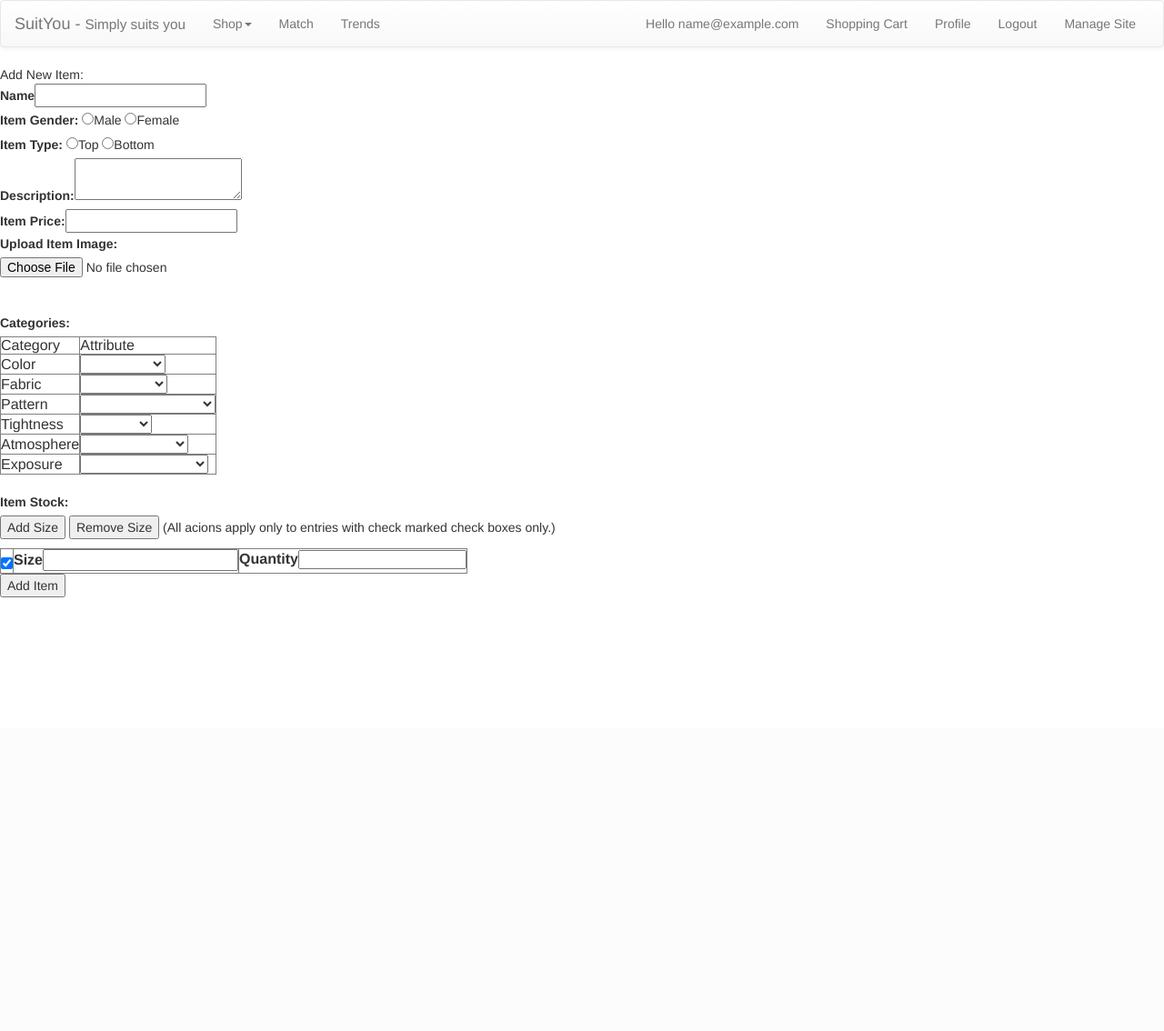
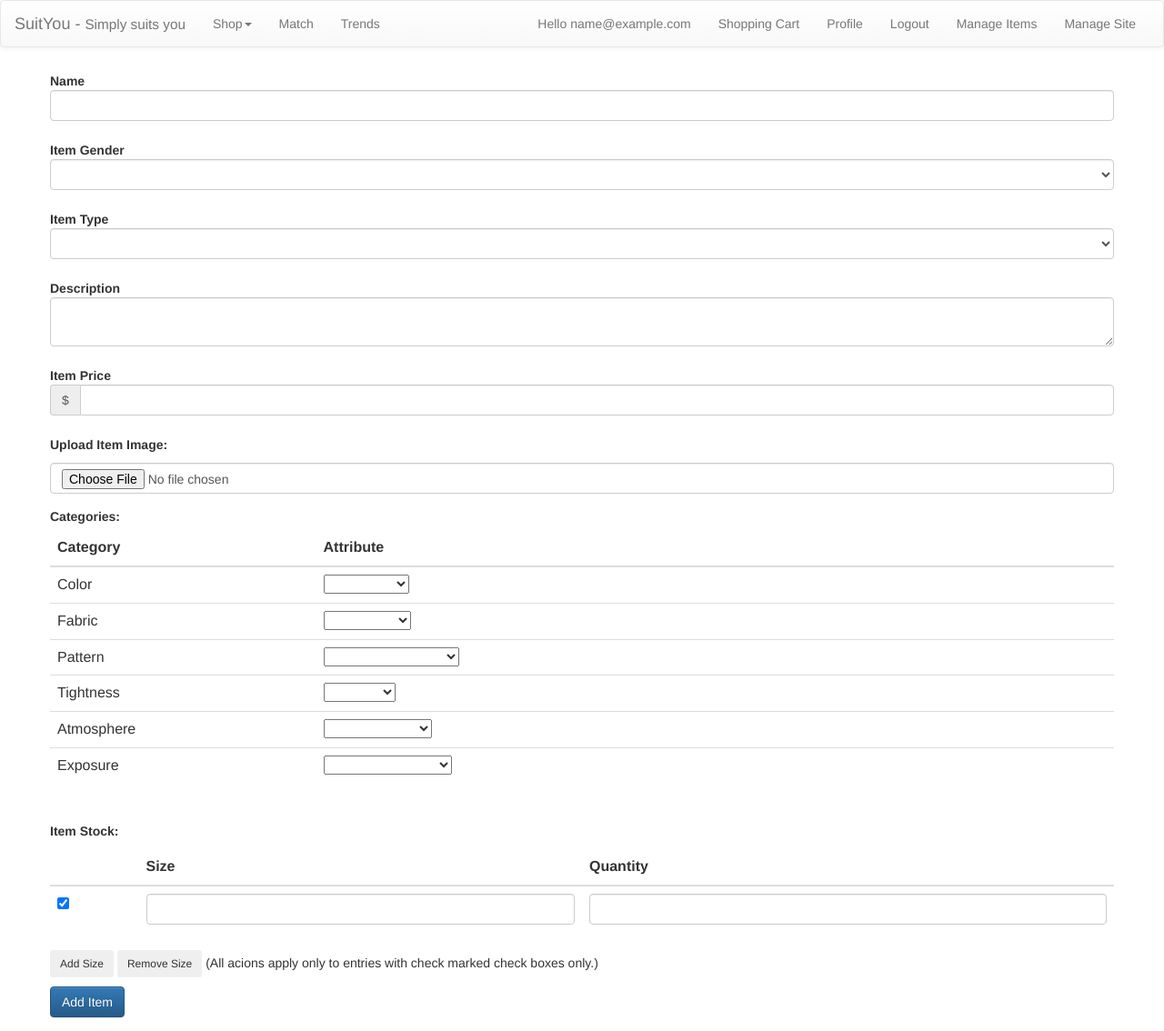
Before and after one commit to amitabir/suityou, a PHP site: page /add_item.php in a window 1280 px wide. Shown: the whole page at 91% size. Before the commit the page ends 657 px from the top, so only its background shows below. Run offline with PHP 8.4, Linux system fonts and the light colour scheme; the visitor is signed in with stand-in values (Sample User, id 1); data comes from the database, SQL or seed files in the repository; data that the repository does not hold is empty; some libraries are stand-ins or nearby versions.

Commit message:
styled the manage items

```diff
--- a/add_item.php
+++ b/add_item.php
@@ -21,11 +21,11 @@ if(!empty($_GET["itemId"])) {
 		var table = document.getElementById(tableID);
 		var rowCount = table.rows.length;
 		var row = table.insertRow(rowCount);
-		var colCount = table.rows[0].cells.length;
+		var colCount = table.rows[1].cells.length;
 		for(var i=0; i<colCount; i++) {
 			var newcell = row.insertCell(i);
-			newcell.innerHTML = table.rows[0].cells[i].innerHTML;
-			newcell.childNodes[1].value = "";
+			newcell.innerHTML = table.rows[1].cells[i].innerHTML;
+			newcell.childNodes[0].value = "";
 		}
 	}
 
@@ -36,7 +36,7 @@ if(!empty($_GET["itemId"])) {
 			var row = table.rows[i];
 			var chkbox = row.cells[0].childNodes[0];
 			if(null != chkbox && true == chkbox.checked) {
-				if(rowCount <= 1) {         // limit the user from removing all the fields
+				if(rowCount <= 2) {         // limit the user from removing all the fields
 					alert("Must have at least one size available in stock.");
 					break;
 				}
@@ -48,42 +48,68 @@ if(!empty($_GET["itemId"])) {
 	}
 </script>
 
-    <div id="content_header"></div>
-    <div id="site_content">
-        <div id="content">
-			<div class="add_item_form">
+<div class="container">
 				<?php if ($itemForUpdate != NULL) { ?>
-	            	<form id="add_item_form" action="manage_item_logic.php?action=update&itemId=<?php echo $itemForUpdate->itemId;?>" method="post" enctype="multipart/form-data"/>
-						Update Item:<br />
+	            	<form id="add_item_form" class="form-horizontal" action="manage_item_logic.php?action=update&itemId=<?php echo $itemForUpdate->itemId;?>" method="post" enctype="multipart/form-data" role="form"/>
 				<?php } else { ?>
-					<form id="add_item_form" action="manage_item_logic.php?action=add" method="post" enctype="multipart/form-data"/>
-						Add New Item:<br />
+					<form id="add_item_form" class="form-horizontal" action="manage_item_logic.php?action=add" method="post" enctype="multipart/form-data" role="form"/>
 				<?php } ?>
-			        <div class="center">
-			        	<label for="name">Name</label><input type="text" name="name" id="name" value="<?php echo $itemForUpdate->name; ?>"/><br />
-			            <label for="gender">Item Gender:</label>
-  						  		<input type="radio" name="gender" id="gender" value="MALE" <?php if ($itemForUpdate->gender == 'MALE') echo "checked"; ?>>Male</option>
-  						  		<input type="radio" name="gender" id="gender" value="FEMALE" <?php if ($itemForUpdate->gender == 'FEMALE') echo "checked"; ?>>Female</option>
+
+		                <div class="form-group">
+		                    <label class="control-label" for="name">Name</label>
+		                    <input class="form-control" type="text" name="name" id="name" value="<?php echo $itemForUpdate->name; ?>" />
+		                </div>
+		                <div class="form-group">
+		                    <label class="control-label" for="name">Item Gender</label>
+		                    <select class="form-control" name="gender">
+								<option></option>
+		                        <option <?php if ($itemForUpdate->gender == 'FEMALE') echo "selected"; ?> value="FEMALE">FEMALE</option>
+		                        <option <?php if ($itemForUpdate->gender == 'MALE') echo "selected"; ?> value="MALE">MALE</option>
+		                    </select>
 							<label for="gender" class="error" style="display: none;"></label>
-							<br/>
-			            <label for="type">Item Type:</label>
-				  		<input type="radio" name="type" id="type" value="TOP" <?php if ($itemForUpdate->type == 'TOP') echo "checked"; ?>>Top</option>
-				  		<input type="radio" name="type" id="type" value="BOTTOM" <?php if ($itemForUpdate->type == 'BOTTOM') echo "checked"; ?>>Bottom</option>
+		                </div>
+		                <div class="form-group">
+		                    <label class="control-label" for="type">Item Type</label>
+		                    <select class="form-control" name="type">
+								<option></option>
+		                        <option <?php if ($itemForUpdate->type == 'TOP') echo "selected"; ?> value="TOP">TOP</option>
+		                        <option <?php if ($itemForUpdate->gender == 'BOTTOM') echo "selected"; ?> value="BOTTOM">BOTTOM</option>
+		                    </select>
 							<label for="type" class="error" style="display: none;"></label>
-							<br/>
-			            <label for="description">Description:<br/></label><textarea name="description" id="description"/><?php echo $itemForUpdate->description; ?></textarea><br />
-			            <label for="price">Item Price:</label><input type="text" name="price" id="price" value="<?php echo $itemForUpdate->price; ?>"/><br />
-						<?php if ($itemForUpdate != NULL) { ?>
+						</div>
 
-						<img src="images/items/<?php echo $itemForUpdate->picture; ?>" /><br/>
+						 <div class="form-group">
+							 <label class="control-label" for="description">Description</label>
+							 <textarea class="form-control" name="description" id="description"/><?php echo $itemForUpdate->description; ?></textarea>
+						 </div>
 
-						<?php }?>
+						 <div class="form-group">
+							 <label class="control-label" for="price">Item Price</label>
+							 <div class="input-group">
+							   <span class="input-group-addon">$</span>
+							   <input class="form-control" type="text" name="price" id="price" value="<?php echo $itemForUpdate->price; ?>"/>
+							  </div>
+							  <label for="price" class="error" style="display: none;"></label>
+						 </div>
 
-						<label for="imageToUpload"><?php if ($itemForUpdate != NULL) echo "Change Item Image: "; else echo "Upload Item Image: "; ?></label><input type="file" name="imageToUpload" id="imageToUpload" <?php if ($itemForUpdate == NULL) echo "required"; ?> > <br />
-						<br/>
+			            <div class="form-group">
+							<?php if ($itemForUpdate != NULL) { ?>
+						 	  <p> <label class="control-label">Item Image</label></p>
+							<img class="thumbnail" src="images/items/<?php echo $itemForUpdate->picture; ?>" />
+
+							<?php }?>
+
+							<p><label class="control-label" for="imageToUpload"><?php if ($itemForUpdate != NULL) echo "Change Item Image: "; else echo "Upload Item Image: "; ?></label></p>
+								<input class="form-control" type="file" name="imageToUpload" id="imageToUpload" class="file" <?php if ($itemForUpdate == NULL) echo "required"; ?> >
+
+						</div>
+
+						<div class="form-group">
 						<label for="Categories">Categories:</label>
-						<table border="1px">
-							<tr><td>Category</td><td>Attribute</td></tr>
+						<table class="table">
+							<thead>
+							<tr><th class="col-md-3">Category</th><th class="col-md-9">Attribute</th></tr>
+							</thead>
 							<?php
 								$categoriesQuery = mysql_query("SELECT * FROM categories");
 								while($catRow = mysql_fetch_array($categoriesQuery)) {
@@ -117,17 +143,19 @@ if(!empty($_GET["itemId"])) {
 								}
 							?>
 						</table>
-						<br/>
+					</div>
 
-						<label for="stock">Item Stock:</label>
-						<p>
-						  <input id="addSize" name="addSize" type="button" value="Add Size" onClick="addRow('stockTable');" />
-						  <input id="removeSize" name="removeSize" type="button" value="Remove Size" onClick="deleteRow('stockTable');" />
-						  (All acions apply only to entries with check marked check boxes only.)
-						</p>
-						<label for="size[]" class="error" style="display: none;"></label>
-						<label for="quantity[]" class="error" style="display: none;"></label>
-						<table id="stockTable" class="form" border="1">
+					<div class="form-group">
+						<label class="control-label" for="stock">Item Stock:</label>
+
+						<p><label for="size[]" class="error" style="display: none;"></label></p>
+						<p><label for="quantity[]" class="error" style="display: none;"></label></p>
+						<table id="stockTable" class="table">
+						 <thead>
+							 <th class="col-md-1"></th>
+							 <th class="col-md-5">Size</th>
+							 <th class="col-md-6">Quantity</th>
+						 </thead>
 						 <tbody>
 						<?php
 							if ($itemForUpdate != NULL) {
@@ -136,8 +164,8 @@ if(!empty($_GET["itemId"])) {
 							  <tr>
 								<p>
 								<td><input type="checkbox" name="chk[]" checked="checked"/><input type="hidden" name="stockIds[]" value="<?php echo $stockId; ?>"/></td>
-								<td><label for="size">Size</label><input type="text" name="size[]" value="<?php echo $stockInfo['size']; ?>"/></td>
-								<td><label for="quantity">Quantity</label><input type="text" class="small"  name="quantity[]" value="<?php echo $stockInfo['quantity']; ?>"/></td>
+								<td><input class="form-control" type="text" name="size[]" value="<?php echo $stockInfo['size']; ?>"/></td>
+								<td><input class="form-control" type="text" class="small"  name="quantity[]" value="<?php echo $stockInfo['quantity']; ?>"/></td>
 								</p>
 							  </tr>
 						<?php
@@ -147,8 +175,8 @@ if(!empty($_GET["itemId"])) {
 						  <tr>
 							<p>
 							<td><input type="checkbox" name="chk[]" checked="checked"/><input type="hidden" name="stockIds[]"/></td>
-							<td><label for="size">Size</label><input type="text" name="size[]"/></td>
-							<td><label for="quantity">Quantity</label><input type="text" class="small"  name="quantity[]"/></td>
+							<td><input class="form-control"  type="text" name="size[]"/></td>
+							<td><input class="form-control" type="text" class="small"  name="quantity[]"/></td>
 							</p>
 						  </tr>
 						<?php
@@ -156,19 +184,21 @@ if(!empty($_GET["itemId"])) {
 						?>
 						 </tbody>
 						</table>
+						<p>
+						  <input id="addSize" class="btn btn-sm" name="addSize" type="button" value="Add Size" onClick="addRow('stockTable');" />
+						  <input id="removeSize" class="btn btn-sm" name="removeSize" type="button" value="Remove Size" onClick="deleteRow('stockTable');" />
+						  (All acions apply only to entries with check marked check boxes only.)
+						</p>
 						<input type="hidden" name="designerId" value="<?php echo $_SESSION['user_id']; ?>" />
 						<?php if ($itemForUpdate != NULL) { ?>
-			            	<input type="submit" value="Update Item" name="submit"/>
+			            	<input class="btn btn-primary" type="submit" value="Update Item" name="submit"/>
 						<?php } else { ?>
-							<input type="submit" value="Add Item" name="submit"/>
+							<input class="btn btn-primary" type="submit" value="Add Item" name="submit"/>
 						<?php } ?>
 					</div>
 			    </form>
+
 			</div>
-        </div>
-    </div>
-
-</div>
 
   </body>
 </html>
--- a/header.php
+++ b/header.php
@@ -50,22 +50,25 @@ require_once 'config.php';
         <li><a href="trends.php">Trends</a></li>
       </ul>
       <ul class="nav navbar-nav navbar-right">
-        <?php if(isset($_SESSION['user_id'],$_SESSION['email']))
+     <?php if(isset($_SESSION['user_id'],$_SESSION['email']))
         {
-        ?>
+     ?>
           <p class="navbar-text">Hello <?php echo $_SESSION['email']?></p>
           <li><a href="cart.php">Shopping Cart</a></li>
           <li><a href="profile.php">Profile</a></li>
           <li><a href="connexion.php">Logout</a></li>
-          <?php if (isset($_SESSION['is_admin']) && !empty($_SESSION['is_admin']))
+     <?php if (isset($_SESSION['is_designer']) && !empty($_SESSION['is_designer']))
           {
-          ?>
-          <li><a href="manage.php">Manage Site</a></li>
+     ?>
+          <li><a href="manage_items.php">Manage Items</a></li>
     <?php }
-        }
-        else
-        {
-        ?>
+	 	if (isset($_SESSION['is_admin']) && !empty($_SESSION['is_admin']))
+         {
+    ?>
+         <li><a href="manage.php">Manage Site</a></li>
+   <?php }
+        }  else  {
+     ?>
           <li><a href="sign_up.php">Sign up</a></li>
           <li><a href="connexion.php">Log in</a></li>
   <?php } ?>
--- a/manage_item_logic.php
+++ b/manage_item_logic.php
@@ -143,5 +143,5 @@ if ($_GET["action"] == "add") {
 		// Delete the item
 		mysql_query('DELETE FROM items WHERE item_id = '.$itemId) or die(mysql_error());
 
-		header("location: manage_clothes.php");
+		header("location: manage_items.php");
 }?>
--- a/shop.php
+++ b/shop.php
@@ -30,7 +30,6 @@ $(document).ready(function() {
 });
 </script>
 
-<div class="loading-div"><img src="ajax-loader.gif" ></div>
 <div id="results"><!-- content will be loaded here --></div>
 
 <div class="container">
```
Also changed, not shown: manage.php (+2 -11 lines), manage_items.php (+29 -21 lines), manage_items_fetch.php (+45 -26 lines).
